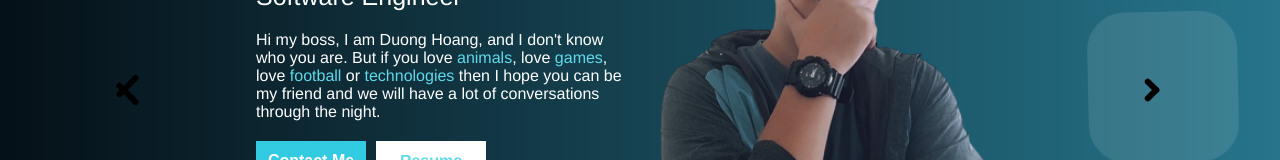
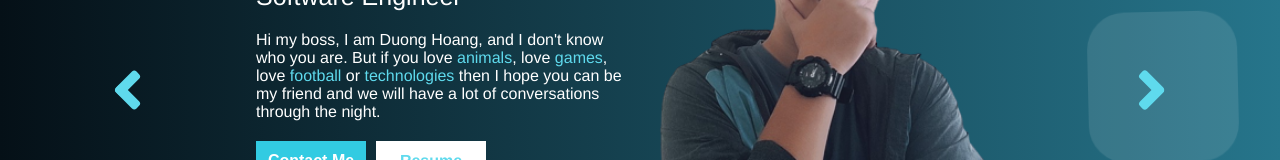
Before and after one commit to duonghds-portfolio/web-app, a React (Create React App) app: page / in a window 1280 px wide. Shown: the part 290-450 px from the top of the page. Built offline with nearby package versions, Linux system fonts and the light colour scheme.

Commit message:
update arrow style

```diff
--- a/src/pages/card-visit/CardVisit.css
+++ b/src/pages/card-visit/CardVisit.css
@@ -161,14 +161,14 @@
     margin-left: 20px;
 }
 
-.arrow {
+.arrow.card {
     height: 1.5rem
 }
 
-.arrow::before, .arrow::after {
+.arrow.card::before, .arrow.card::after {
     background: black;
 }
 
-.arrow.right {
+.arrow.right.card {
     width: 1.03em
 }
--- a/src/pages/card-visit/Row.jsx
+++ b/src/pages/card-visit/Row.jsx
@@ -12,7 +12,7 @@ export const Row = ({mainColor, icon, text, urlLink, firstIdChar, notAppend}) =>
         <a className="row" style={{ borderBottom: `0.5px solid ${mainColor}`}}
             href={link}>
             <img src={icon} alt="" />
-            <p style={{ color: '#888B8D', fontWeight: 'bold' }}>{textTruncate(text)} <i className="arrow right"></i></p>
+            <p style={{ color: '#888B8D', fontWeight: 'bold' }}>{textTruncate(text)} <i className="arrow right card"></i></p>
         </a>
     )
 }
```
